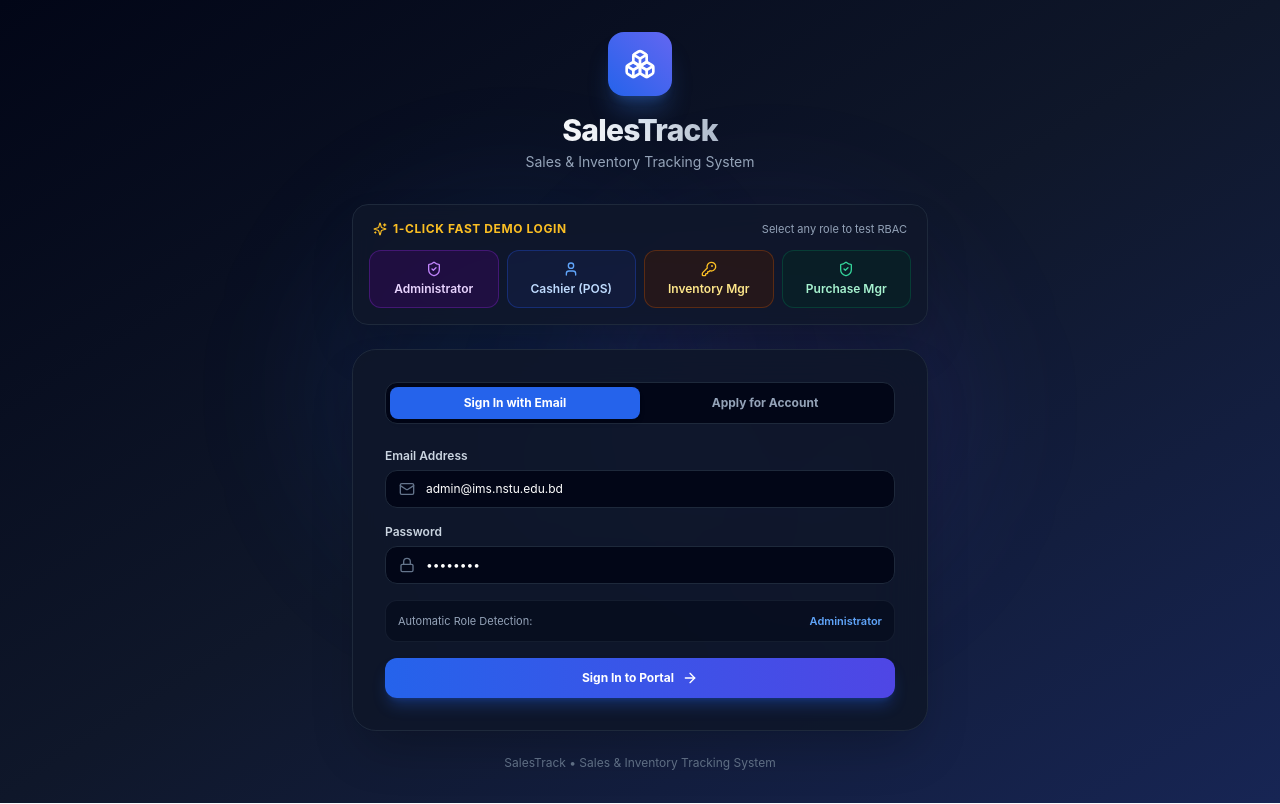
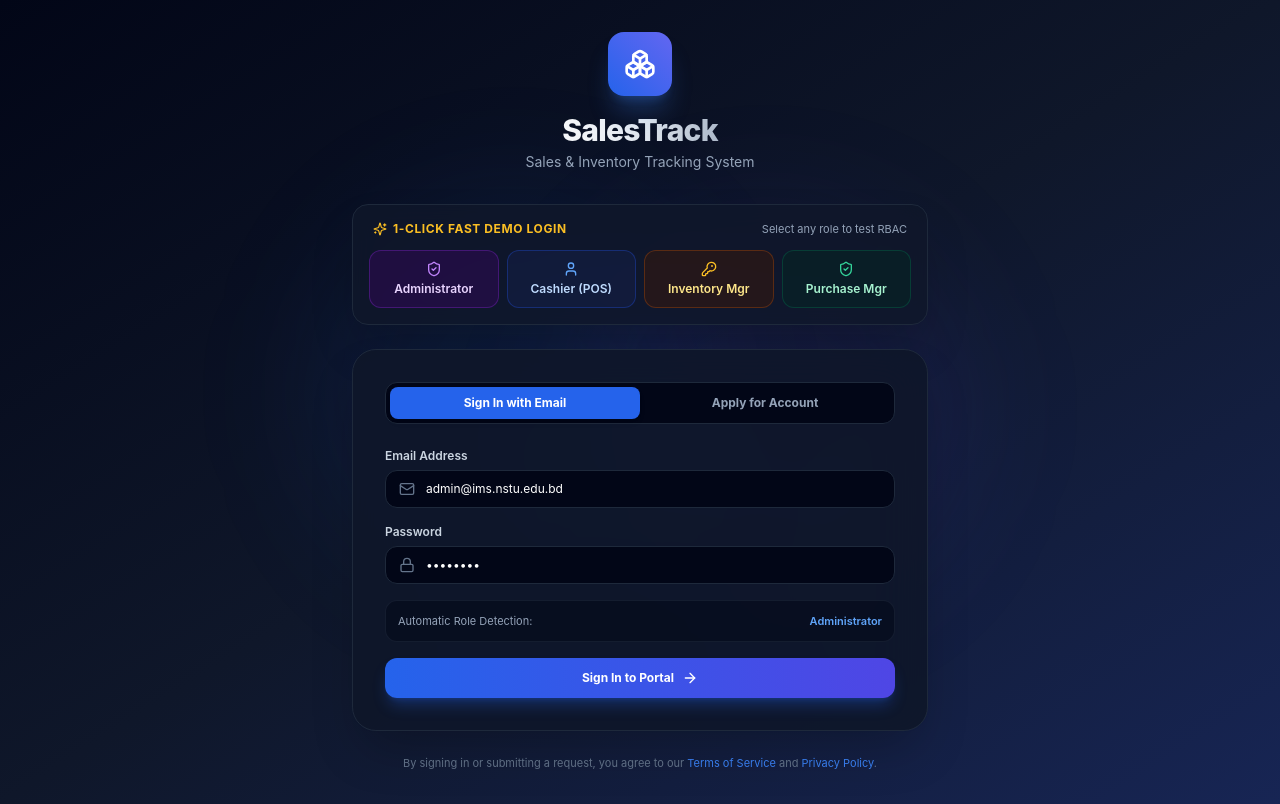
Before and after one commit to 77Arafat383/SuperShop, a Next.js app: page /login in a window 1280 px wide. Built offline with nearby package versions, Linux system fonts and the light colour scheme.

Commit message:
docs: add privacy policy and terms of service acceptance to login page

```diff
--- a/src/app/login/page.tsx
+++ b/src/app/login/page.tsx
@@ -175,8 +175,8 @@ export default function LoginPage() {
             type="button"
             onClick={() => { setActiveTab('login'); setErrorMsg(''); setSuccessMsg(''); }}
             className={`flex-1 py-2 rounded-lg text-xs font-bold transition ${activeTab === 'login'
-                ? 'bg-blue-600 text-white shadow-md'
-                : 'text-slate-400 hover:text-white'
+              ? 'bg-blue-600 text-white shadow-md'
+              : 'text-slate-400 hover:text-white'
               }`}
           >
             Sign In with Email
@@ -185,8 +185,8 @@ export default function LoginPage() {
             type="button"
             onClick={() => { setActiveTab('register'); setErrorMsg(''); setSuccessMsg(''); }}
             className={`flex-1 py-2 rounded-lg text-xs font-bold transition ${activeTab === 'register'
-                ? 'bg-blue-600 text-white shadow-md'
-                : 'text-slate-400 hover:text-white'
+              ? 'bg-blue-600 text-white shadow-md'
+              : 'text-slate-400 hover:text-white'
               }`}
           >
             Apply for Account
@@ -222,7 +222,7 @@ export default function LoginPage() {
                   required
                   value={loginEmail}
                   onChange={(e) => setLoginEmail(e.target.value)}
-                  placeholder="e.g. admin@ims.nstu.edu.bd"
+                  placeholder="e.g. example@gmail.com"
                   className="w-full bg-slate-950 border border-slate-800 rounded-xl pl-10 pr-4 py-2.5 text-xs text-white placeholder-slate-500 focus:outline-none focus:border-blue-500 transition"
                 />
               </div>
@@ -292,7 +292,7 @@ export default function LoginPage() {
                   required
                   value={regEmail}
                   onChange={(e) => setRegEmail(e.target.value)}
-                  placeholder="e.g. arafat.cste@nstu.edu.bd"
+                  placeholder="e.g. example@gmail.com"
                   className="w-full bg-slate-950 border border-slate-800 rounded-xl pl-10 pr-4 py-2 text-xs text-white placeholder-slate-500 focus:outline-none focus:border-blue-500 transition"
                 />
               </div>
@@ -365,8 +365,14 @@ export default function LoginPage() {
         )}
       </div>
 
-      <div className="mt-6 text-xs text-slate-500 text-center">
-        SalesTrack • Sales & Inventory Tracking System
+      <div className="mt-6 text-[11px] text-slate-500 text-center space-y-1">
+        <p>
+          By signing in or submitting a request, you agree to our{' '}
+          <a href="#" className="text-blue-500 hover:underline">Terms of Service</a>{' '}
+          and{' '}
+          <a href="#" className="text-blue-500 hover:underline">Privacy Policy</a>.
+        </p>
+
       </div>
     </div>
   );
```
